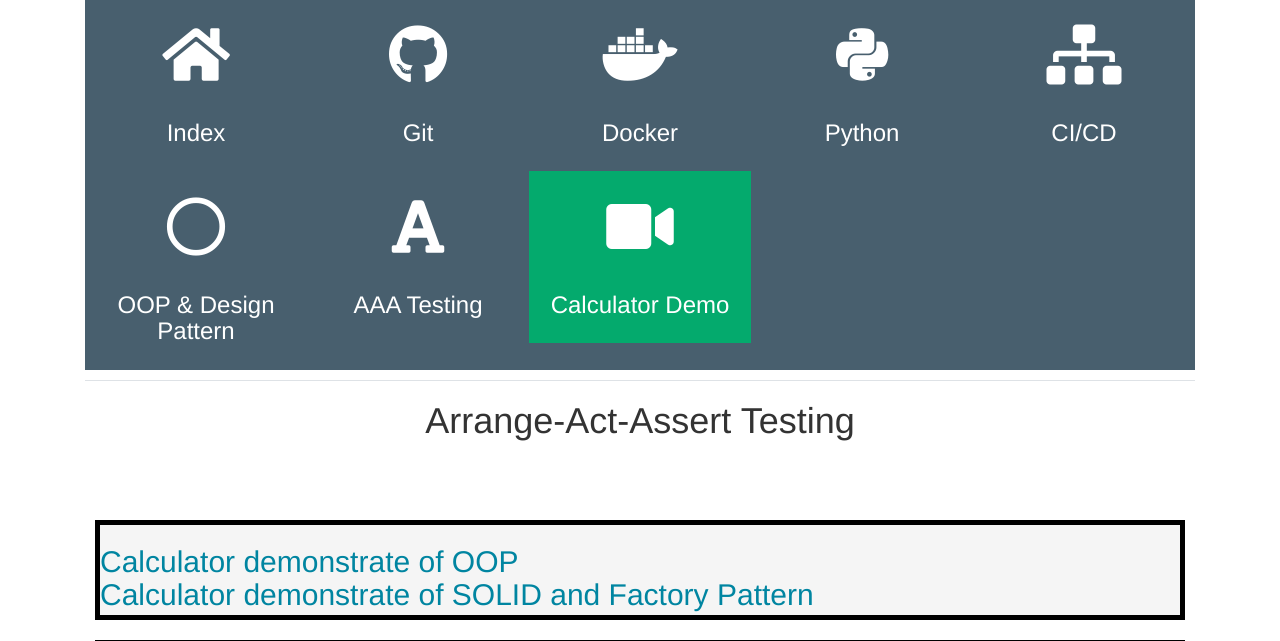
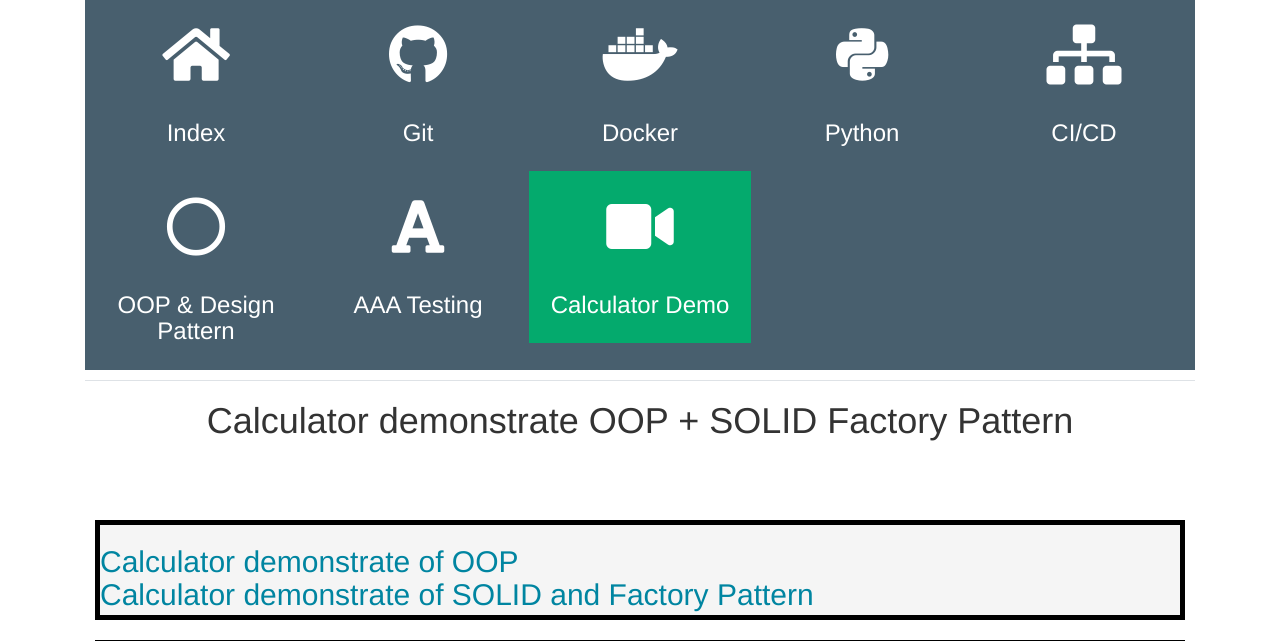
Before and after one commit to ChiaLinz/is601-project1, a Flask app: page /cdemo in a window 1280 px wide. Shown: the part 43-684 px from the top of the page. Run offline with Flask 2, Linux system fonts and the light colour scheme; some libraries are stand-ins or nearby versions.

Commit message:
fix CDemo title

```diff
--- a/app/templates/cdemo.html
+++ b/app/templates/cdemo.html
@@ -188,7 +188,7 @@
 
     </header>
 
-    <div style="float:middle" align="center"><h1> Arrange-Act-Assert Testing</h1></div>
+    <div style="float:middle" align="center"><h1> Calculator demonstrate OOP + SOLID Factory Pattern</h1></div>
     <br><br><br>
 
     <div>
```
